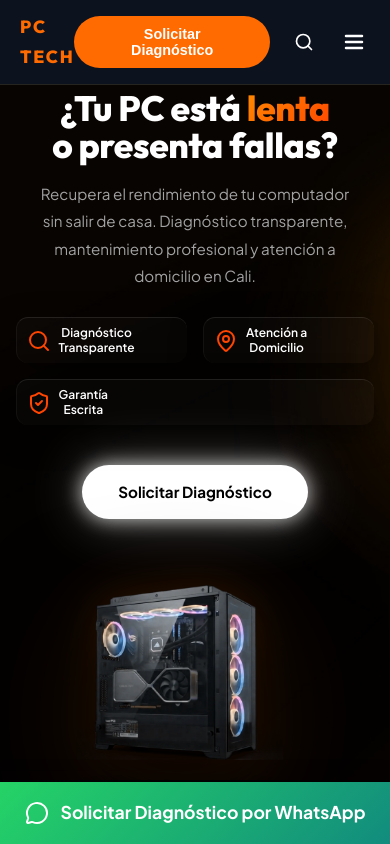
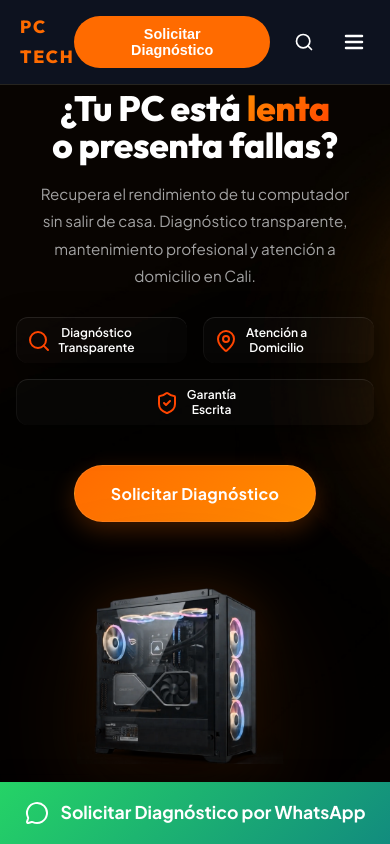
Before and after one commit to Miuted-wakeup/PC-service, a React (Vite) app: page / in a window 390 px wide. Shown: the top 844 px of the page. Built offline with nearby package versions, Linux system fonts and the light colour scheme.

Commit message:
Fix: Centrar tarjeta de garantía en móvil y rediseñar botón principal del Hero

```diff
--- a/src/components/Hero.css
+++ b/src/components/Hero.css
@@ -135,30 +135,28 @@
   line-height: 1.2;
 }
 
-/* White Pill Button */
+/* Main CTA Button */
 .hero__btn-pill {
   display: inline-flex;
   align-items: center;
   justify-content: center;
-  background: #ffffff;
-  color: #000000;
+  background: linear-gradient(135deg, #ff6b00, #ff8c00);
+  color: #ffffff;
   padding: 14px 36px;
   border-radius: 100px;
   font-weight: 700;
-  font-size: 0.95rem;
+  font-size: 1rem;
+  letter-spacing: 0.02em;
   text-decoration: none;
   transition: all 0.3s ease;
-  box-shadow:
-    0 0 20px rgba(255, 255, 255, 0.8),
-    0 0 60px rgba(255, 255, 255, 0.3);
+  box-shadow: 0 8px 25px rgba(255, 107, 0, 0.25);
+  border: 1px solid rgba(255, 255, 255, 0.1);
 }
 
 .hero__btn-pill:hover {
-  transform: translateY(-2px);
-  box-shadow:
-    0 0 30px rgba(255, 255, 255, 1),
-    0 0 80px rgba(255, 255, 255, 0.5);
-  background: #fdfdfd;
+  transform: translateY(-3px);
+  box-shadow: 0 12px 30px rgba(255, 107, 0, 0.4);
+  background: linear-gradient(135deg, #ff8c00, #ff6b00);
 }
 
 /* === VISUAL / IMAGE === */
@@ -260,6 +258,10 @@
     padding: 8px 10px;
     gap: 8px;
     flex: 1 1 45%;
+  }
+
+  .hero__trust-card:last-child {
+    justify-content: center;
   }
 
   .hero__trust-label {
```
